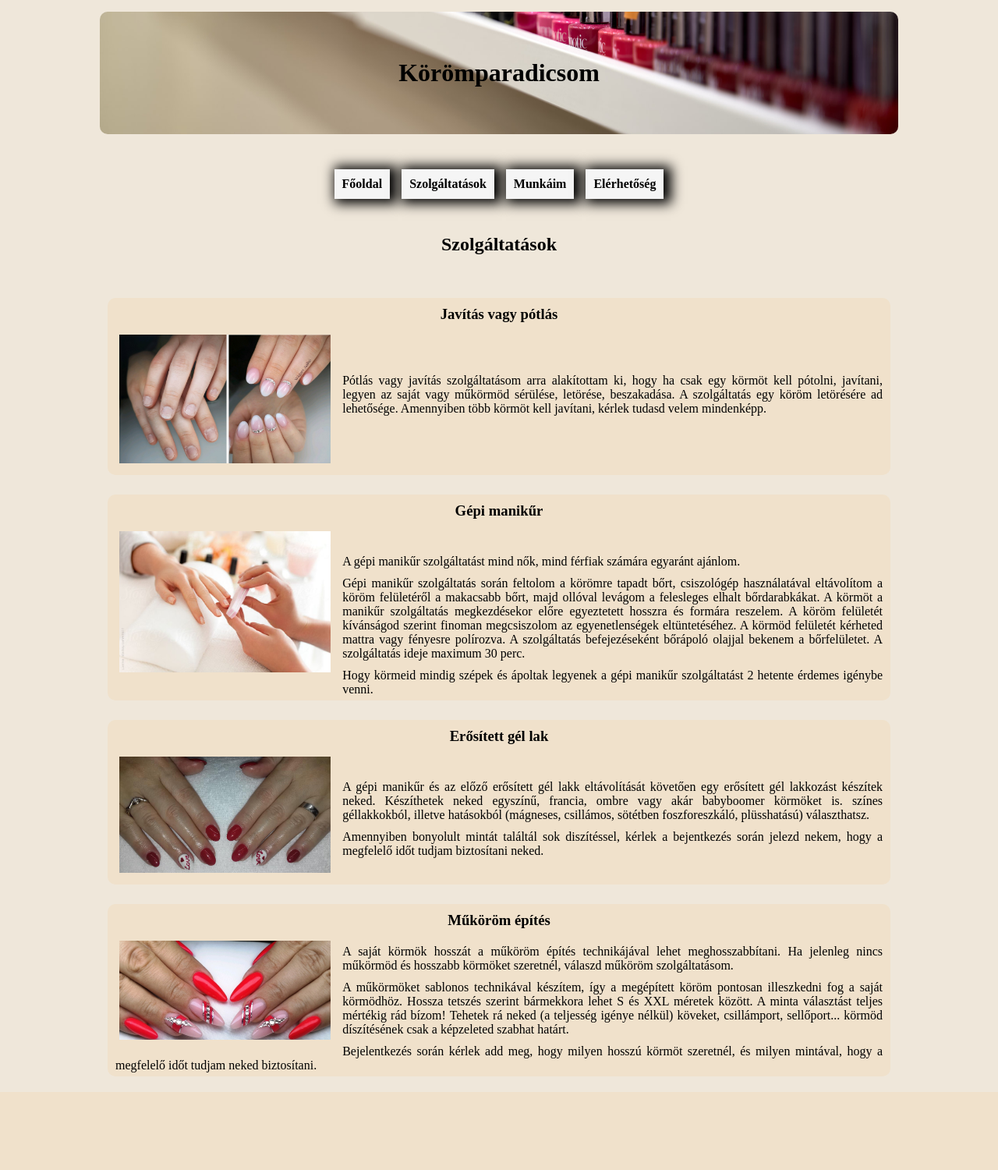
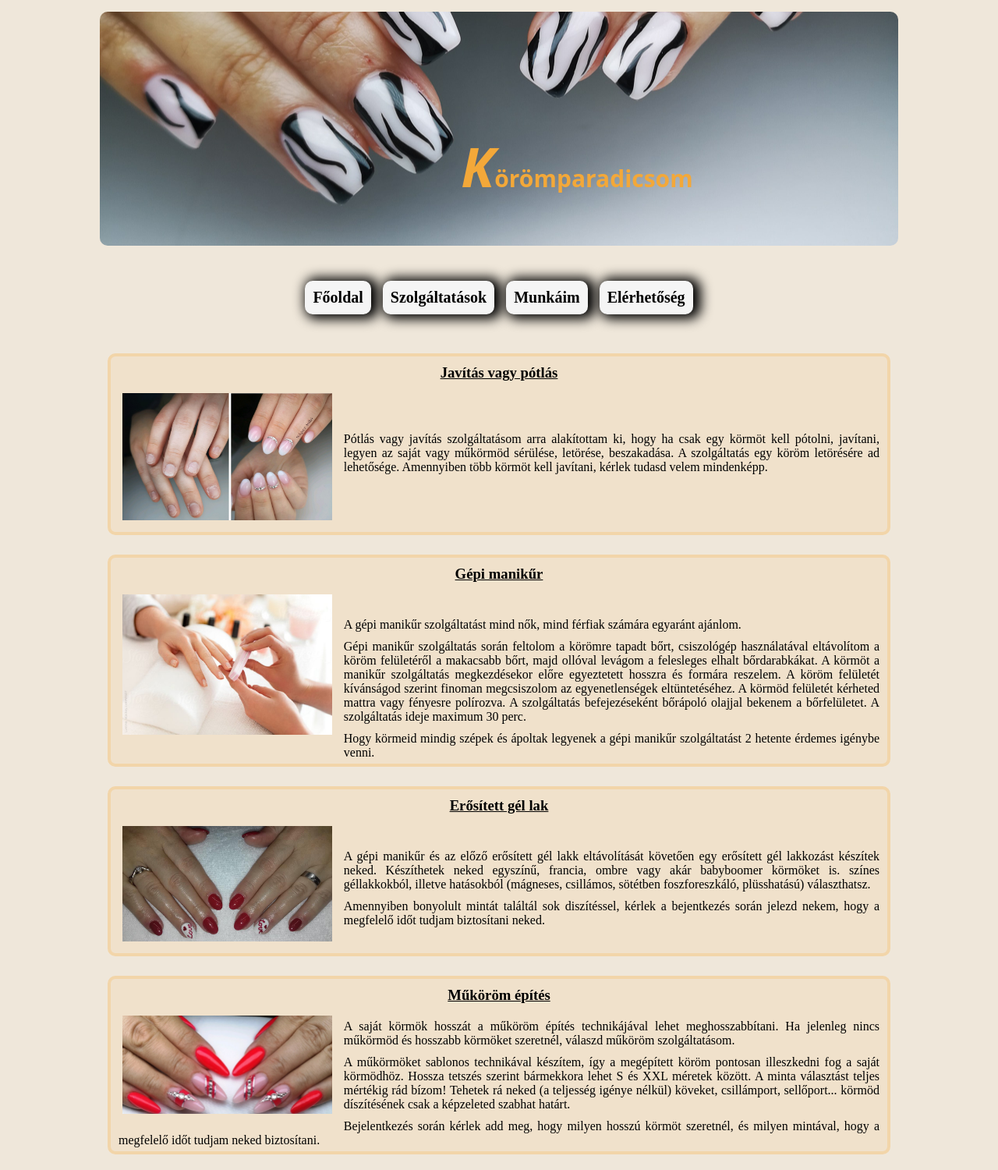
Before and after one commit to grenata36/grenata36.github.io, a PHP site: page /vizsgamunka/szolgaltatasok.html in a window 1280 px wide. Shown: the whole page at 78% size. Before the commit the page ends 1400 px from the top, so only its background shows below. Run offline with PHP 8.4, Linux system fonts and the light colour scheme.

Commit message:
Change the look of the page.

```diff
--- a/vizsgamunka/css/styles.css
+++ b/vizsgamunka/css/styles.css
@@ -17,6 +17,7 @@ body {
 }
 
 header {
+    height: 300px;
     margin-top: 15px;
     background-image: url(../img/fejlec_hatter.jpg);
     background-repeat: no-repeat;
@@ -30,7 +31,16 @@ header {
 
 h1 {
     text-align: center;
-    padding: 60px 0 60px 0;
+    padding: 150px 0 0 200px;
+    font-size: 30px;
+   color: #f3a839;;
+    font-family:system-ui, -apple-system, BlinkMacSystemFont, 'Segoe UI', Roboto, Oxygen, Ubuntu, Cantarell, 'Open Sans', 'Helvetica Neue', sans-serif;
+}
+
+h1::first-letter {
+    font-size: 70px;
+    font-weight: bold;
+
 }
 
 nav {
@@ -43,19 +53,17 @@ nav {
 
 }
 
-a {
+nav a {
+    font-size: 20px;
+    padding: 10px;
+    -webkit-box-shadow: 5px 1px 15px 5px #000000;
+    box-shadow: 5px 1px 15px 5px #000000;
     text-decoration: none;
     color: black;
     background-color: whitesmoke;
     font-weight: bold;
+    border-radius: 10px;
 }
-
-nav a {
-    padding: 10px;
-    -webkit-box-shadow: 5px 1px 15px 5px #000000;
-    box-shadow: 5px 1px 15px 5px #000000;
-}
-
 
 nav a:hover {
     background-color: grey;
@@ -71,6 +79,7 @@ section {
     grid-column: 3/5;
     background-color: #f0e1cb;
     border-radius: 10px;
+    border: 4px solid #f2d5a9;
 }
 
 
@@ -84,6 +93,7 @@ aside {
     grid-column: 1;
     background-color: #f0e1cb;
     border-radius: 10px;
+    border: 4px solid #f2d5a9;
 }
 
 aside h2 {
@@ -124,12 +134,12 @@ iframe {
 
 /*Szolgáltatások oldal*/
 
-h2 {
+/* h2 {
     grid-column: 1/5;
     grid-row: 3;
     text-align: center;
     padding-bottom: 50px;
-}
+} */
 
 img {
     float: left;
@@ -145,6 +155,7 @@ h3 {
 .nail {
     margin: 0 10px 20px 10px;
     border-radius: 10px;
+    border: 4px solid #f2d5a9;
 }
 
 .nail p {
@@ -155,6 +166,7 @@ h3 {
 #nail_1 {
     grid-column: 1/5;
     grid-row: 4;
+    border: 4px solid #f2d5a9;
 }
 
 #nail_1 p {
@@ -164,6 +176,7 @@ h3 {
 #nail_2 {
     grid-column: 1/5;
     grid-row: 5;
+    border: 4px solid #f2d5a9;
 }
 
 #nail_2_p1 {
@@ -173,6 +186,7 @@ h3 {
 #nail_3 {
     grid-column: 1/5;
     grid-row: 6;
+    border: 4px solid #f2d5a9;
 }
 
 #nail_3_p1 {
@@ -182,6 +196,7 @@ h3 {
 #nail_4 {
     grid-column: 1/5;
     grid-row: 7;
+    border: 4px solid #f2d5a9;
 }
 
 
--- a/vizsgamunka/elerhetoseg.html
+++ b/vizsgamunka/elerhetoseg.html
@@ -13,7 +13,7 @@
   <body>
     <div class="contener">
       <header>
-        <h1>Körömparadicsom</h1>
+        <h1><i>K</i>örömparadicsom</h1>
       </header>
       <nav>
         <a href="index.html">Főoldal</a>
--- a/vizsgamunka/index.html
+++ b/vizsgamunka/index.html
@@ -13,7 +13,7 @@
   <body>
     <div class="contener">
       <header>
-        <h1>Körömparadicsom</h1>
+        <h1><i>K</i>örömparadicsom</h1>
       </header>
       <nav>
         <a href="index.html">Főoldal</a>
--- a/vizsgamunka/munkaim.html
+++ b/vizsgamunka/munkaim.html
@@ -14,7 +14,7 @@
   <body>
     <div class="contener">
       <header>
-        <h1>Körömparadicsom</h1>
+        <h1><i>K</i>örömparadicsom</h1>
       </header>
       <nav>
         <a href="index.html">Főoldal</a>
@@ -23,7 +23,7 @@
         <a href="elerhetoseg.html">Elérhetőség</a>
       </nav>
     <div id="gallery"></div>
-<h2>Munkáim</h2>
+<!-- <h2>Munkáim</h2> -->
 
       <div class="gallery-container">
 
--- a/vizsgamunka/szolgaltatasok.html
+++ b/vizsgamunka/szolgaltatasok.html
@@ -13,7 +13,7 @@
   <body>
     <div class="contener">
       <header>
-        <h1>Körömparadicsom</h1>
+        <h1><i>K</i>örömparadicsom</h1>
       </header>
       <nav>
         <a href="index.html">Főoldal</a>
@@ -21,10 +21,10 @@
         <a href="munkaim.html">Munkáim</a>
         <a href="elerhetoseg.html">Elérhetőség</a>
       </nav>
-      <h2>Szolgáltatások</h2>
+      <!-- <h2>Szolgáltatások</h2> -->
 
       <section class="nail" id="nail_1">
-        <h3>Javítás vagy pótlás</h3>
+        <h3><u>Javítás vagy pótlás</u></h3>
         <img src="img/potlas.jpg" alt="" />
         <p>
           Pótlás vagy javítás szolgáltatásom arra alakítottam ki, hogy ha csak
@@ -35,7 +35,7 @@
         </p>
       </section>
       <section class="nail" id="nail_2">
-        <h3>Gépi manikűr</h3>
+        <h3><u>Gépi manikűr</u></h3>
         <img src="img/manikur.jpg" alt="" />
         <p id="nail_2_p1">
           A gépi manikűr szolgáltatást mind nők, mind férfiak számára egyaránt
@@ -58,7 +58,7 @@
         </p>
       </section>
       <section class="nail" id="nail_3">
-        <h3>Erősített gél lak</h3>
+        <h3><u>Erősített gél lak</u></h3>
         <img src="img/gel_lak.jpg" alt="" />
         <p id="nail_3_p1">
           A gépi manikűr és az előző erősített gél lakk eltávolítását követően
@@ -75,7 +75,7 @@
       </section>
 
       <section class="nail" id="nail_4">
-        <h3>Műköröm építés</h3>
+        <h3><u>Műköröm építés</u></h3>
         <img src="img/mukorom_epites.jpg" alt="" />
         <p>
           A saját körmök hosszát a műköröm építés technikájával lehet
```
Also changed, not shown: vizsgamunka/img/fejlec_hatter.jpg, vizsgamunka/jegyzet.txt (line endings or trailing spaces). Lines whose indentation alone changed are shown as unchanged.
